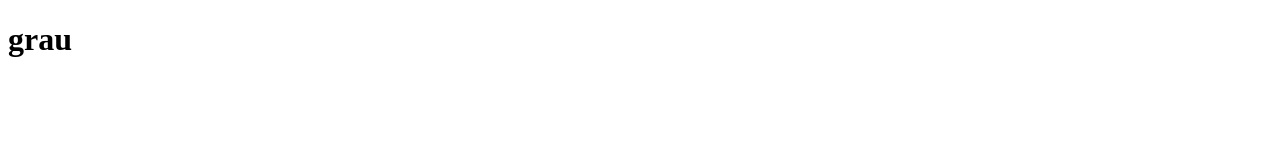
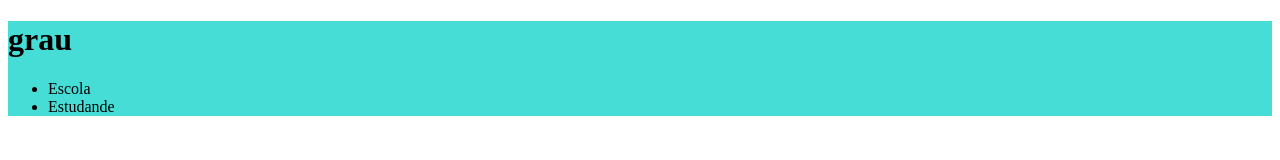
Before and after one commit to marju1712/maju, a plain HTML site: page index.html in a window 1280 px wide. Drawn offline with Linux system fonts and the light colour scheme.

Commit message:
iniciei o header

```diff
--- a/index.html
+++ b/index.html
@@ -3,12 +3,18 @@
 <head>
     <meta charset="UTF-8">
     <meta http-equiv="X-UA-Compatible" content="IE=edge">
-    <meta name="viewport" content="width=, initial-scale=1.0">
+    <meta name="viewport" content="width=device-width, initial-scale=1.0">
     <title>Document</title>
-    <link rel="stylesheet" href="">
+    <link rel="stylesheet" href="styles.css">
 </head>
 <body>
+  <header>
     <h1>grau</h1>
+    <ul>
+        <li>Escola</li>
+        <li>Estudande</li>
+    </ul>
+  </header>
 
 </body>
 </html>
--- a/styles.css
+++ b/styles.css
@@ -1,3 +1,3 @@
-boby{
-    background-color: rgb(56, 180, 180);
+header {
+    background-color:rgb(69, 221, 213)
 }
```
